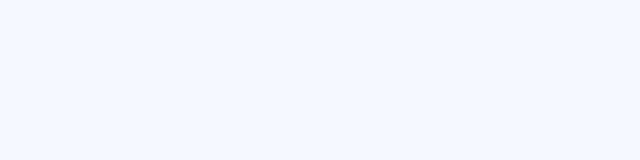
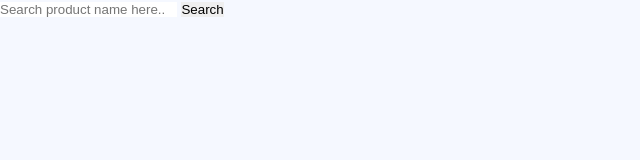
Before and after one commit to AmirTaki/product-filter-search, a plain HTML site: page index.html in a window 1280 px wide. Shown: the whole page, without its empty margins (0-640 px from the left). Drawn offline with Linux system fonts and the light colour scheme.

Commit message:
index : search

```diff
--- a/index.html
+++ b/index.html
@@ -7,6 +7,12 @@
     <link rel="stylesheet" href="./src/styles.css">
 </head>
 <body>
+    <div class="wrapper">
+        <div id="search-container">
+            <input type="search" id = "search-input" placeholder="Search product name here..">
+            <button id = "search">Search</button>
+        </div>
+    </div>
     <script src = "./src/main.js"></script>
 </body>
 </html>
```
